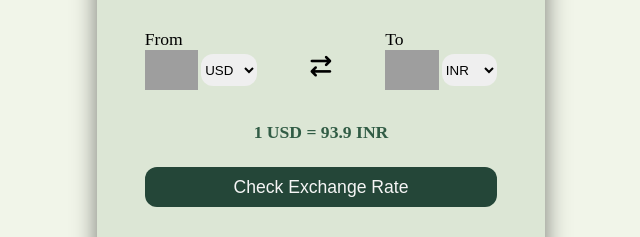
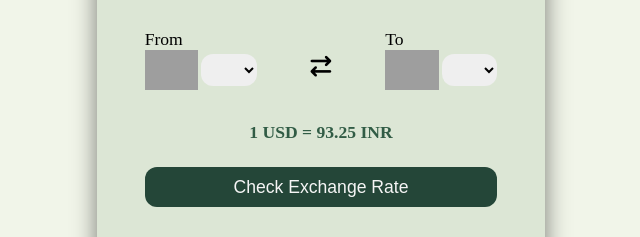
Before and after one commit to mokshaldoshi/Currency-Converter, a plain HTML site: page index.html in a window 1280 px wide. Shown: the part 353-590 px from the top of the page, 319-959 px from the left. Drawn offline with Linux system fonts and the light colour scheme; grey boxes are pictures that could not be loaded.

Commit message:
Fix Html code

```diff
--- a/index.html
+++ b/index.html
@@ -21,10 +21,7 @@
                     <p>From</p>
                     <div class="select-container">
                         <img src="https://flagsapi.com/US/flat/64.png">
-                        <select name="select">
-                            <option value="US">USD</option>
-                            <option value="IN">INR</option>
-                        </select>
+                        <select name="from"></select>
                     </div>
                 </div>
                 <i class="fa-solid fa-arrow-right-arrow-left"></i>
@@ -32,14 +29,11 @@
                     <p>To</p>
                     <div class="select-container">
                         <img src="https://flagsapi.com/IN/flat/64.png">
-                        <select name="select">
-                            <option value="US">USD</option>
-                            <option value="IN" selected>INR</option>
-                        </select>
+                        <select name="to"></select>
                     </div>
                 </div>
             </div>
-                <p id="msg">1 USD = 93.9 INR</p>
+                <p id="msg">1 USD = 93.25 INR</p>
                 <button id="btn-msg">Check Exchange Rate</button>
         </form>
     </div>
```
